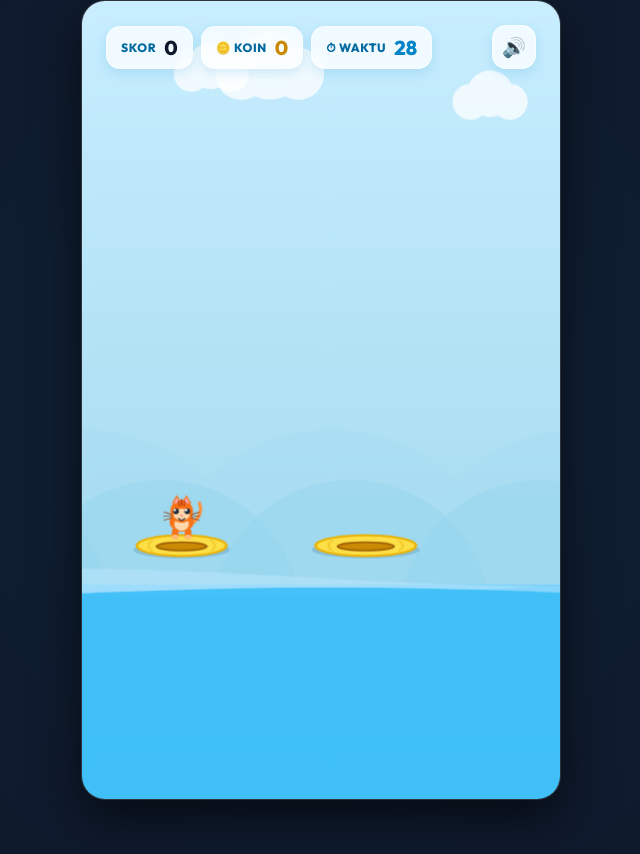
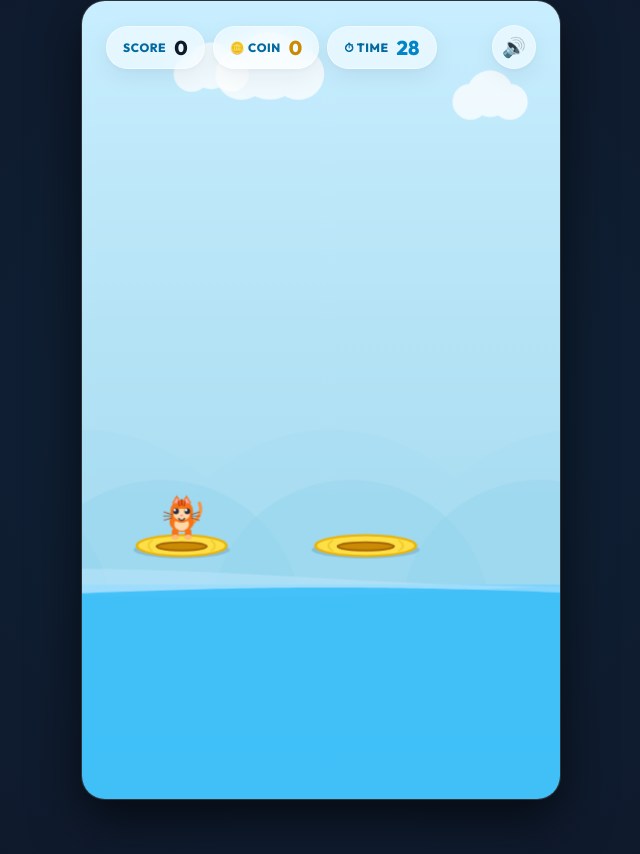
Before and after one commit to Ozyy88/Game-Phaser, a website: page index.html in a window 1280 px wide. Both pictures are taken after a click on the button "▶ PLAY". Shown: the top 854 px of the page, without its empty margins (319-959 px from the left). Drawn offline with Linux system fonts and the light colour scheme.

Commit message:
teks lagi

```diff
--- a/index.html
+++ b/index.html
@@ -22,19 +22,19 @@
         <div class="top-bar-badges">
           <!-- Score Badge -->
           <div class="score-badge" id="scoreBadge">
-            <span class="label">Skor</span>
+            <span class="label">Score</span>
             <span class="value" id="currentScoreVal">0</span>
           </div>
 
           <!-- Coins Badge -->
           <div class="score-badge coin-badge" id="coinBadge">
-            <span class="label">🪙 Koin</span>
+            <span class="label">🪙 Coin</span>
             <span class="value" id="currentCoinsVal">0</span>
           </div>
 
           <!-- Timer Badge -->
           <div class="score-badge timer-badge" id="timerBadge">
-            <span class="label">⏱ Waktu</span>
+            <span class="label">⏱ Time</span>
             <span class="value" id="currentTimerVal">30</span>
           </div>
         </div>
@@ -58,7 +58,7 @@
 
       <div class="logo-container">
         <img src="assets/asetgame/logo game.png" alt="Water Hop" class="logo-img">
-        <div class="logo-sub">Petualangan Sungai</div>
+        <div class="logo-sub">Adventure Of Water</div>
       </div>
 
       <button class="btn" id="playBtn">▶ PLAY</button>
--- a/style.css
+++ b/style.css
@@ -110,22 +110,23 @@ body::before {
 }
 
 .score-badge {
-  background: rgba(255, 255, 255, 0.75);
-  border: 1px solid rgba(255, 255, 255, 0.5);
-  backdrop-filter: blur(8px);
-  -webkit-backdrop-filter: blur(8px);
-  box-shadow: 0 4px 12px rgba(2, 132, 199, 0.15);
-  padding: 8px 14px;
-  border-radius: 14px;
+  background: rgba(255, 255, 255, 0.55);
+  border: 1px solid rgba(255, 255, 255, 0.45);
+  backdrop-filter: blur(12px);
+  -webkit-backdrop-filter: blur(12px);
+  box-shadow: 0 8px 24px rgba(15, 23, 42, 0.06), 0 2px 6px rgba(15, 23, 42, 0.04);
+  padding: 8px 16px;
+  border-radius: 30px; /* Pill-shaped / capsule style */
   display: flex;
   align-items: center;
   gap: 8px;
-  transition: transform 0.2s ease, background-color 0.2s ease;
+  transition: all 0.2s cubic-bezier(0.4, 0, 0.2, 1);
 }
 
 .score-badge:hover {
   transform: translateY(-2px);
-  background: rgba(255, 255, 255, 0.9);
+  background: rgba(255, 255, 255, 0.75);
+  box-shadow: 0 10px 28px rgba(15, 23, 42, 0.1), 0 4px 8px rgba(15, 23, 42, 0.06);
 }
 
 .score-badge .label {
@@ -181,14 +182,14 @@ body::before {
 }
 
 .audio-btn {
-  background: rgba(255, 255, 255, 0.75);
-  border: 1px solid rgba(255, 255, 255, 0.5);
-  backdrop-filter: blur(8px);
-  -webkit-backdrop-filter: blur(8px);
-  box-shadow: 0 4px 12px rgba(2, 132, 199, 0.15);
+  background: rgba(255, 255, 255, 0.55);
+  border: 1px solid rgba(255, 255, 255, 0.45);
+  backdrop-filter: blur(12px);
+  -webkit-backdrop-filter: blur(12px);
+  box-shadow: 0 8px 24px rgba(15, 23, 42, 0.06), 0 2px 6px rgba(15, 23, 42, 0.04);
   width: 44px;
   height: 44px;
-  border-radius: 14px;
+  border-radius: 50%; /* Perfect circle to match the pill badges */
   display: flex;
   justify-content: center;
   align-items: center;
@@ -199,9 +200,10 @@ body::before {
 }
 
 .audio-btn:hover {
-  background: rgba(255, 255, 255, 0.9);
-  border-color: rgba(255, 255, 255, 0.8);
+  background: rgba(255, 255, 255, 0.75);
+  border-color: rgba(255, 255, 255, 0.6);
   transform: scale(1.05);
+  box-shadow: 0 10px 28px rgba(15, 23, 42, 0.1), 0 4px 8px rgba(15, 23, 42, 0.06);
 }
 
 .audio-btn:active {
@@ -269,10 +271,12 @@ body::before {
 }
 
 .logo-sub {
-  font-size: 1rem;
-  color: #0369a1;
-  letter-spacing: 0.3em;
+  font-size: 0.95rem;
+  font-weight: 800;
+  color: #0c4a6e;
+  letter-spacing: 0.32em;
   text-transform: uppercase;
+  text-shadow: 0 1.5px 3px rgba(255, 255, 255, 0.9);
 }
 
 /* Buttons */
```
